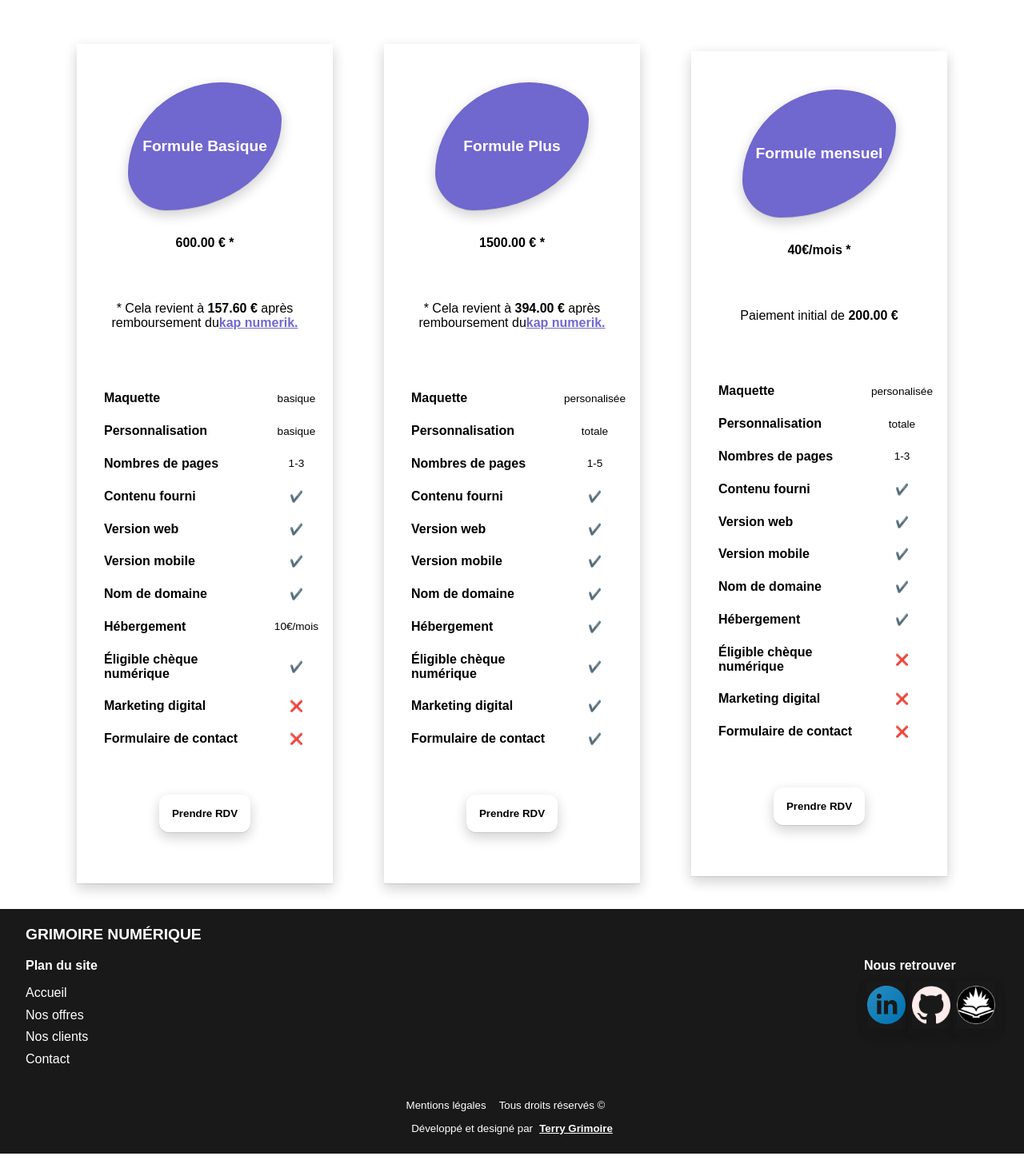
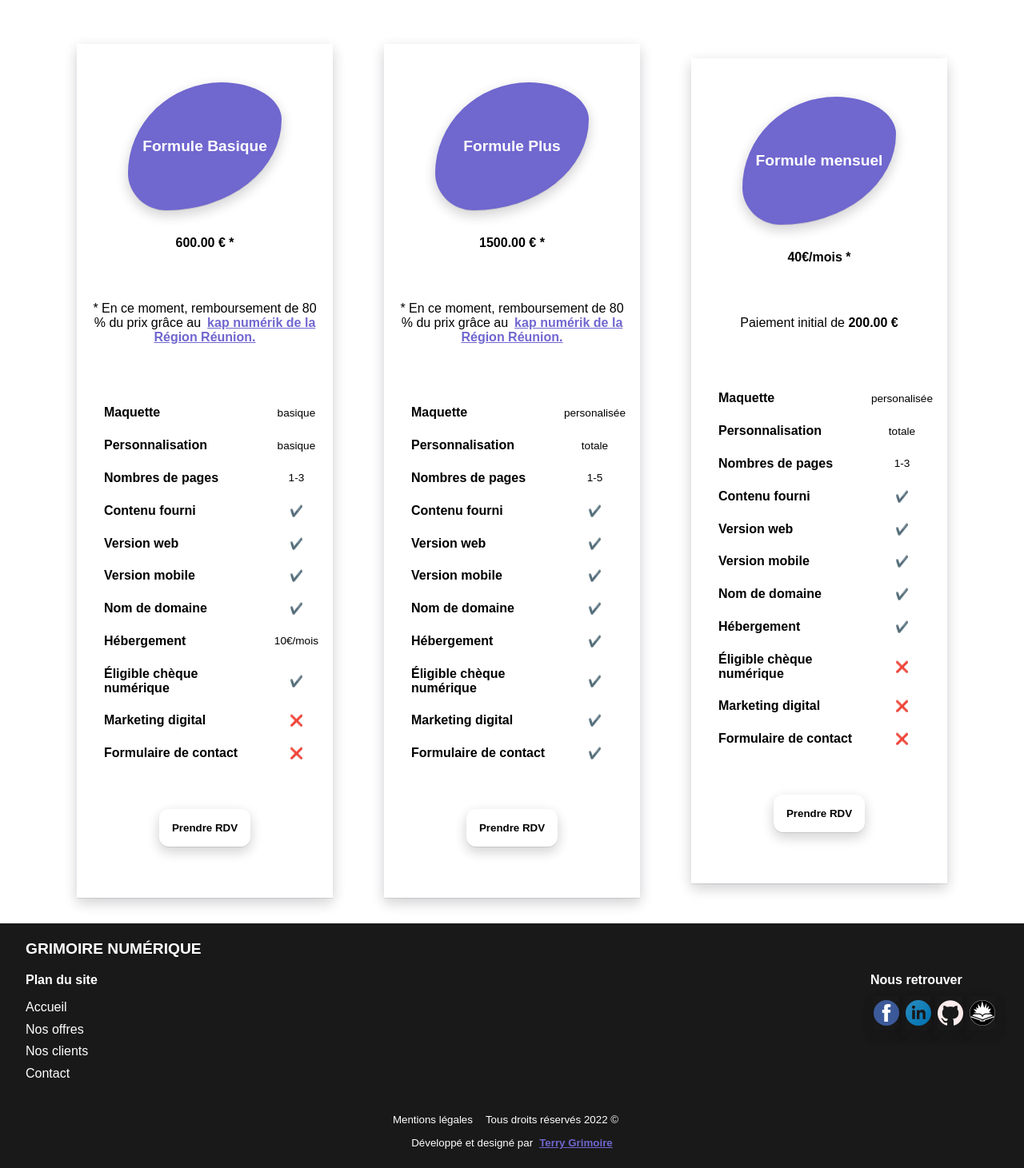
Before and after one commit to TerryGrimoire/Website-Terry-Grimoire, a React (Vite) app: page /Services in a window 1280 px wide. Shown: the part 121-1582 px from the top of the page at 80% size. Built offline with nearby package versions, Linux system fonts and the light colour scheme.

Commit message:
changing the price for the reimbursment

```diff
--- a/src/App.css
+++ b/src/App.css
@@ -42,11 +42,12 @@ a {
   text-decoration: none;
   font-weight: initial;
 }
-.lien {
+
+a.lien {
   color: var(--button-color);
   text-decoration: underline;
   font-weight: bold;
-  margin-left:0.51rem;
+  margin-left: 0.5rem;
 }
 li {
   list-style: none;
@@ -427,7 +428,7 @@ margin: 1rem 0;
 }
 
 .footer img {
-  width: 3rem;
+  width: 2rem;
   margin: 0 0.25rem;
   box-shadow: var(--box-shadow);
 }
--- a/src/components/Footer.jsx
+++ b/src/components/Footer.jsx
@@ -2,6 +2,7 @@ import React from "react";
 import { Link } from "react-router-dom";
 import github from "../assets/github.png";
 import linkedin from "../assets/linkedin.svg";
+import facebook from "../assets/facebook.svg";
 import portefolio from "../assets/portefolio.png";
 
 function Footer() {
@@ -36,7 +37,14 @@ function Footer() {
               <a
                 target="_blank"
                 rel="noreferrer"
-                href="https://www.linkedin.com/in/terry-grimoire/"
+                href="https://www.facebook.com/grimoirenumerique"
+              >
+                <img src={facebook} alt="Linkedin" />
+              </a>
+              <a
+                target="_blank"
+                rel="noreferrer"
+                href="https://www.linkedin.com/company/grimoire-num%C3%A9rique/"
               >
                 <img src={linkedin} alt="Linkedin" />
               </a>
@@ -62,7 +70,7 @@ function Footer() {
           <Link to="/Mentions" className="mentions">
             <small>Mentions légales</small>
           </Link>
-          <small className="droits">Tous droits réservés ©</small>
+          <small className="droits">Tous droits réservés 2022 ©</small>
         </div>
         <small className="designer">
           Développé et designé par
--- a/src/pages/Services.jsx
+++ b/src/pages/Services.jsx
@@ -26,15 +26,14 @@ function Services() {
             <small>{formule.description.autre}</small>
             {formule.secondPrice ? (
               <p>
-                * Cela revient à <strong>{formule.secondPrice} </strong> après
-                remboursement du
+                * En ce moment, remboursement de 80 % du prix grâce au
                 <a
                   target="_blank"
                   rel="noreferrer"
                   className="lien"
                   href="https://regionreunion.com/aides-services/article/le-cheque-numerique-devient-le-kap-numerik"
                 >
-                  kap numerik.
+                  kap numérik de la Région Réunion.
                 </a>
               </p>
             ) : (
```
Also changed, not shown: src/assets/facebook.svg (added).
